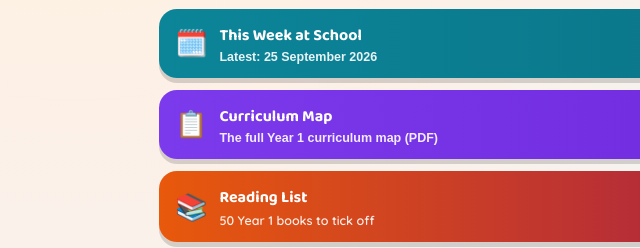
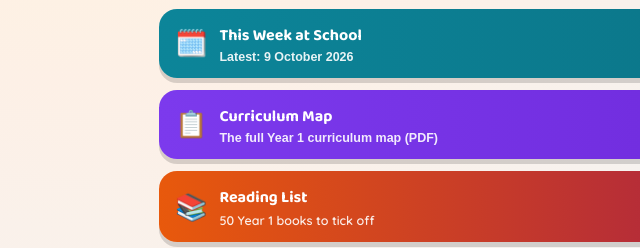
Before and after one commit to SweensAI/Noah-learning-adventure, a plain HTML site: page index.html in a window 1280 px wide. Shown: the part 402-650 px from the top of the page, 117-757 px from the left. Drawn offline with Linux system fonts and the light colour scheme.

Commit message:
Add files via upload

```diff
--- a/index.html
+++ b/index.html
@@ -421,6 +421,41 @@
       ],
       note: 'As much as possible the children should try and complete the work independently. You can read the question to them if needed but they should find the answer by themselves where possible. To be handed in by Wednesday 30th September.',
       closing: 'Have a restful weekend, Kind regards, The Year 1 team.'
+    },
+    {
+      id: '2026-10-02',
+      date: '2 October 2026',
+      greeting: 'This Week',
+      summary: [
+        { subject: 'English', text: 'We have written a description of the nature and animals found in the jungle. We talked about how adjectives help to describe a setting.' },
+        { subject: 'Maths', text: 'We have used the symbols <, > and = to compare numbers.' },
+        { subject: 'Science', text: 'We talked about the different features of our head using scientific language such as lips, forehead and cheeks as well as the more well-known features such as eyes. We wrote sentences about how we use the parts of our head e.g. "I use my ears when I listen to Mrs Barbara."' }
+      ],
+      homework: [
+        { subject: 'English', text: 'A SPaG (Spelling, Punctuation and Grammar) worksheet to complete.' },
+        { subject: 'Maths', text: 'Questions to answer. Please ask them to read the questions carefully.' },
+        { subject: 'Science', text: 'Write some sentences about how you use the parts of your head e.g. your eyes, ears, nose, mouth. If you bring these into school we will add them to our science display.' }
+      ],
+      note: 'As much as possible the children should try and complete the work independently. You can read the question to them if needed but they should find the answer by themselves where possible. To be handed in by Wednesday 7th October.',
+      closing: 'Have a restful weekend, Kind regards, The Year 1 team.'
+    },
+    {
+      id: '2026-10-09',
+      date: '9 October 2026',
+      greeting: 'Space Week!',
+      summary: [
+        { subject: 'Space Week', text: 'This week has been Space Week across the whole school. On Tuesday we took part in a science workshop and travelled into space exploring the moon and all planets.' },
+        { subject: 'English', text: 'We wrote a diary entry of an Astronaut launching into space. We learnt about Helen Sharman, the first British woman in space. We used creative language including adjectives to describe our experience.' },
+        { subject: 'Science', text: 'We investigated the planets of our solar system and placed them in order.' },
+        { subject: 'Maths', text: 'We looked at ordinal numbers e.g. first, second and third. We also explored number lines with missing numbers and jumping on a number line from one number to another.' }
+      ],
+      homework: [
+        { subject: 'English', text: 'A SPaG (Spelling, Punctuation and Grammar) worksheet to complete.' },
+        { subject: 'Maths', text: 'Questions to answer. Please focus on number formation.' },
+        { subject: 'High Frequency Words', text: 'We sent children home with a list of the high frequency words which we would like them to be able to read and write independently by the end of this year. There will be no set spelling test or specific time frame for learning these, but suggest that you look at and practise a few each week.' }
+      ],
+      note: 'As much as possible the children should try and complete the work independently. You can read the question to them if needed but they should find the answer by themselves where possible. To be handed in by Wednesday 14th October.',
+      closing: 'Have a restful weekend, Kind regards, The Year 1 team.'
     }
   ];
 
```
